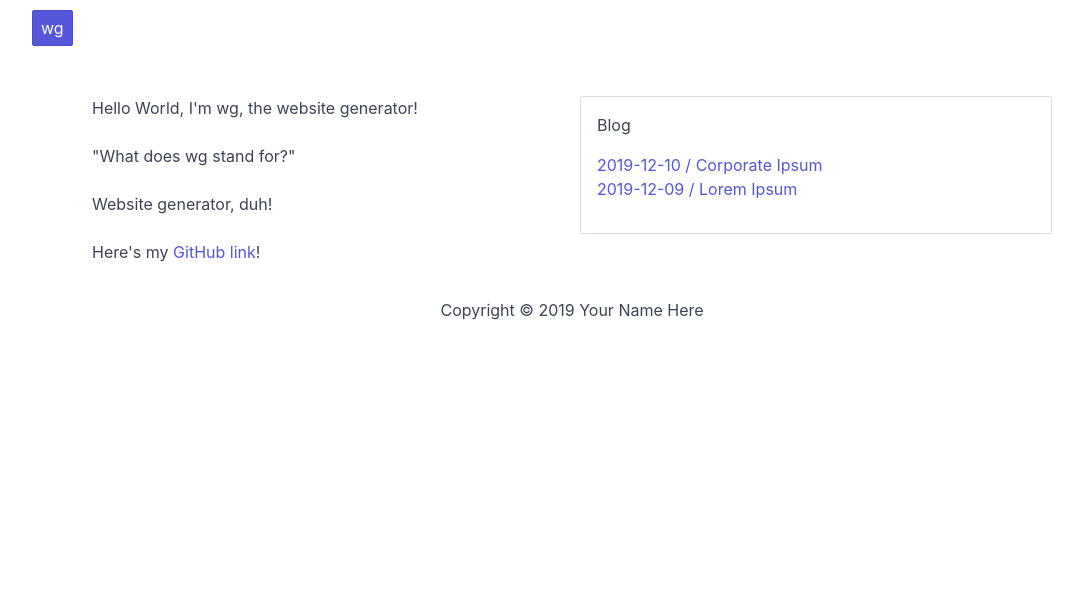
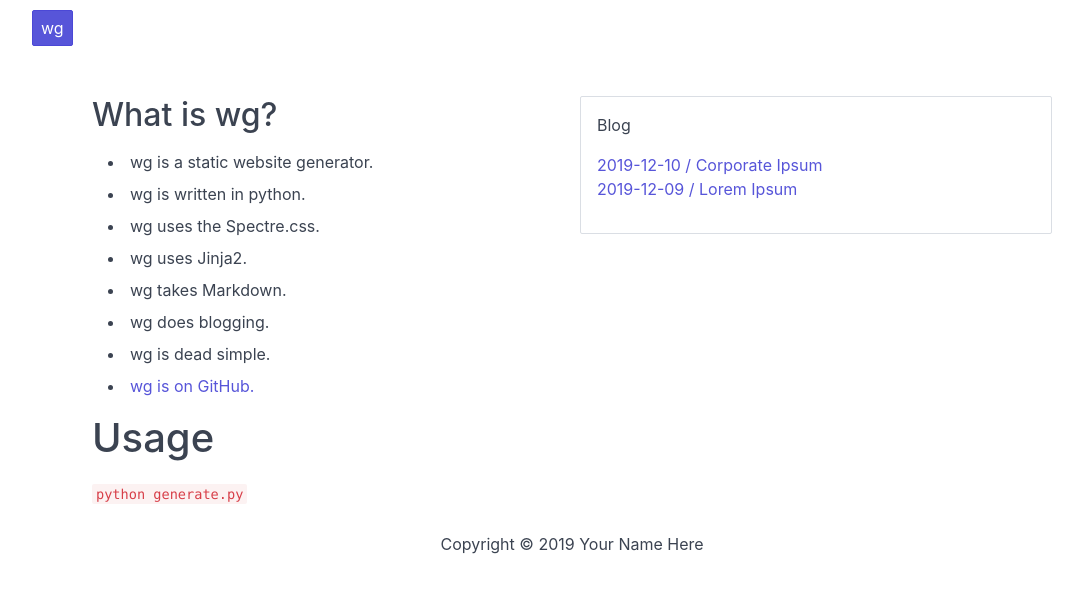
Before and after one commit to abelgraham/wg, a plain HTML site: page docs/index.html in a window 1280 px wide. Shown: the whole page, without its empty margins (68-1151 px from the left). Drawn offline with Linux system fonts and the light colour scheme.

Commit message:
Edited index

```diff
--- a/docs/index.html
+++ b/docs/index.html
@@ -22,10 +22,20 @@
     <div class="content">
       <div class="container grid-lg">
 	<div class="columns">
-	  <div class="column col-xs-1"><p>Hello World, I'm wg, the website generator!</p>
-<p>"What does wg stand for?"</p>
-<p>Website generator, duh!</p>
-<p>Here's my <a href="https://github.com/abelgraham/wg">GitHub link</a>!</p>
+	  <div class="column col-xs-1"><h2>What is wg?</h2>
+<ul>
+<li>wg is a static website generator.</li>
+<li>wg is written in python.</li>
+<li>wg uses the Spectre.css.</li>
+<li>wg uses Jinja2.</li>
+<li>wg takes Markdown.</li>
+<li>wg does blogging.</li>
+<li>wg is dead simple.</li>
+<li><a href="https://github.com/abelgraham/wg">wg is on GitHub.</a></li>
+</ul>
+<h1>Usage</h1>
+<pre><code>python generate.py
+</code></pre>
 </div>
 	  <div class="column col-xs-1">
 	    <div class="panel">
```
Also changed, not shown: 1 other file.
